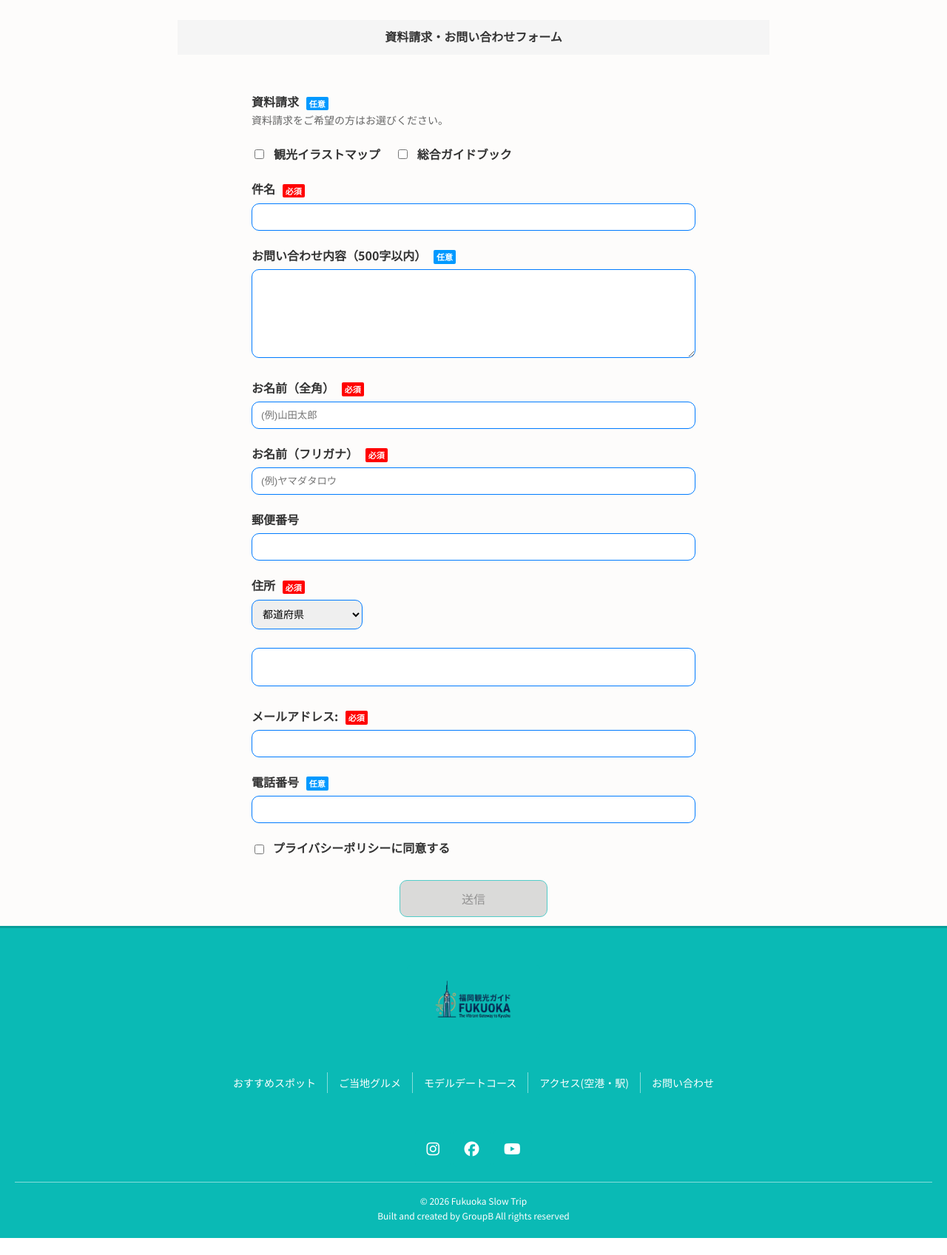
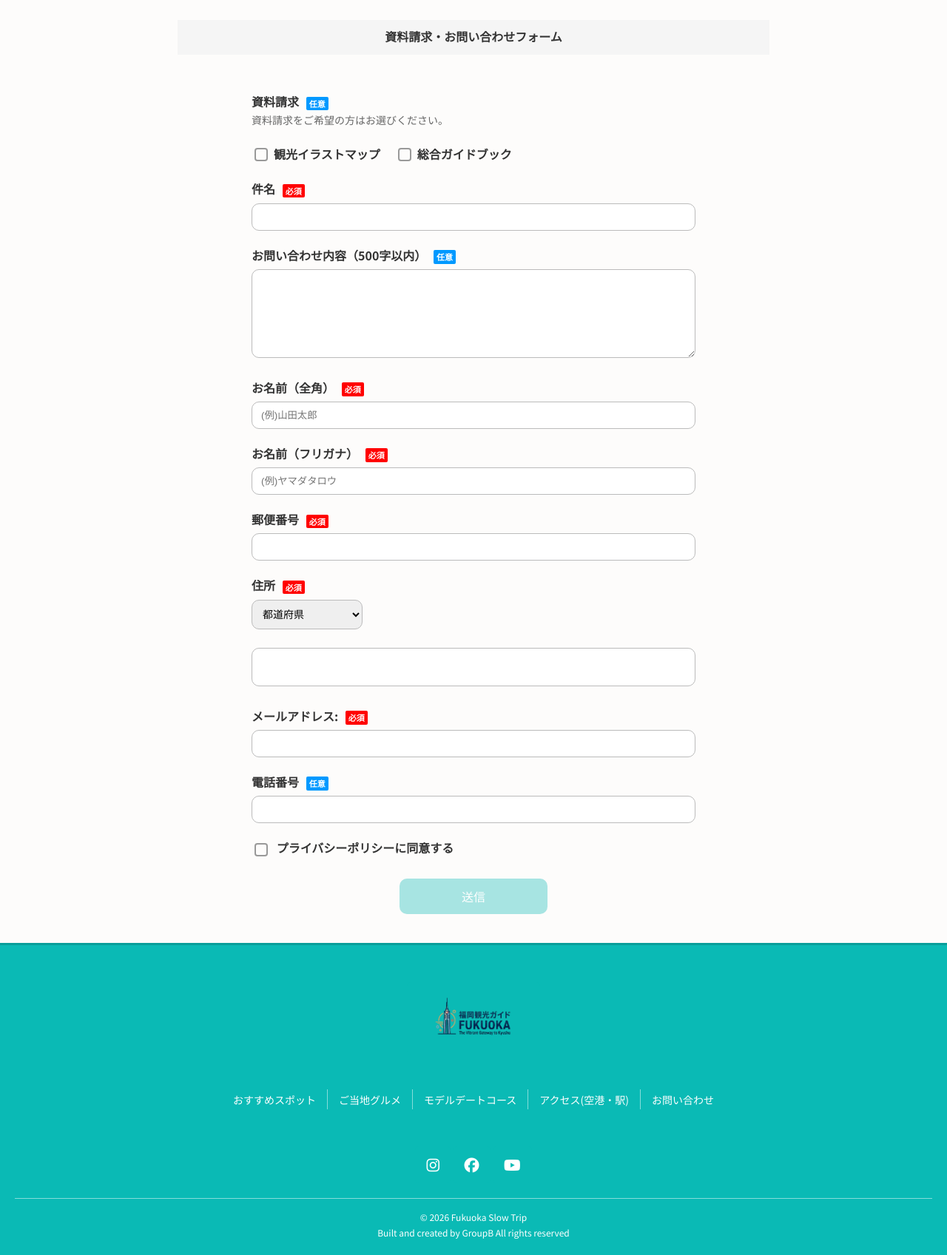
Before and after one commit to pythonyasu0706-cpu/kankou_project, a Flask app: page /contact in a window 1280 px wide. Shown: the part 881-2578 px from the top of the page at 74% size. Before the commit the page ends 2555 px from the top, so only its background shows below. Run offline with Flask 3, Linux system fonts and the light colour scheme; some libraries are stand-ins or nearby versions.

Commit message:
contact.css form.js contact.html result.html formhelpers.htmlの変更

```diff
--- a/static/css/pages/contact.css
+++ b/static/css/pages/contact.css
@@ -112,7 +103,7 @@ input[type="text"],
 input[type="email"],
 input[type="tel"],
 textarea {
-    border: 1px solid #007bff;
+    border: 1px solid #bbb;
     border-radius: 10px;
     background: #fff;
     padding: 10px 12px;
@@ -125,7 +116,7 @@ textarea {
 select {
     width: 150px;
     padding: 10px;
-    border: 1px solid #007bff;
+    border: 1px solid #bbb;
     margin-top: 5px;
     margin-bottom: 20px;
     border-radius: 10px;
@@ -150,12 +141,12 @@ textarea {
 /* ボタン */
 input[type="submit"],
 button[type="submit"] {
-    margin-top: 30px;
+    /* margin-top: 30px; */
     padding: 12px;
     width: 200px;
-    background: #fff;
-    color: var(--color-main);
-    border: 1px solid var(--color-main);
+    background: var(--color-main);
+    color: #fff;
+    border: none;
     border-radius: 10px;
     font-size: 16px;
     cursor: pointer;
@@ -187,9 +180,33 @@ button[type="submit"] {
 }
 
 input[type="checkbox"] {
-    accent-color: #1e90ff;
+    /* accent-color: #1e90ff;
     width: auto;
-    margin-right: 8px;
+    margin-right: 8px; */
+    appearance: none;
+    width: 18px;
+    height: 18px;
+    border: 2px solid #999;
+    border-radius: 4px;
+    cursor: pointer;
+}
+
+input[type="checkbox"]:checked {
+    background: none;
+    border-color: none;
+}
+
+/* チェックマーク */
+input[type="checkbox"]:checked::after {
+    content: "";
+    position: absolute;
+    top: 1px;
+    left: 4px;
+    width: 6px;
+    height: 9px;
+    border: solid #333;
+    border-width: 0 2px 2px 0;
+    transform: rotate(45deg);
 }
 
 .required {
@@ -220,7 +237,6 @@ input[type="checkbox"] {
 }
 
 .agree-box input {
-    width: auto;
     margin-right: 8px;
 }
 
@@ -353,6 +370,21 @@ form {
 
 .send-btn:hover {
     opacity: 0.8;
+}
+
+/* トップボタン */
+.top-btn {
+    display: inline-block;
+    margin-top: 20px;
+    padding: 10px 20px;
+    background: var(--color-main);
+    color: #fff;
+    text-decoration: none;
+    border-radius: 6px;
+}
+
+.form-group {
+    scroll-margin-top: 150px;
 }
 
 /* ==================
--- a/static/js/form.js
+++ b/static/js/form.js
@@ -32,4 +32,19 @@ document.addEventListener("DOMContentLoaded", function () {
         // チェック変更時
         agreeCheck.addEventListener("change", toggleSubmitButton);
     }
+
+    // エラー位置スクロール
+    const firstError = document.querySelector(".error-msg");
+
+    if (firstError) {
+        const field = firstError.closest(".form-group");
+
+        field.scrollIntoView({
+            behavior: "smooth",
+            // block: "center"
+            block: "start"
+        });
+
+        field.focus?.();
+    }
 });
--- a/templates/_formhelpers.html
+++ b/templates/_formhelpers.html
@@ -33,11 +33,11 @@
 
         {% else %}
 
-        {{ field(**kwargs) }}
+        {{ field(class_="field-input") }}
 
     {% endif %}
     {% for error in field.errors %}
-        <p class="error">{{ error }}</p>
+        <p class="error error-msg">{{ error }}</p>
     {% endfor %}
 
     </div>
--- a/templates/contact/contact.html
+++ b/templates/contact/contact.html
@@ -49,23 +49,33 @@
     <div class="catalog-box">
         {{ render_field(form.catalog) }}
     </div>
+    <div class="form-group error-field">
     {{ render_field(form.title) }}
     {{ render_field(form.note) }}
     {{ render_field(form.name) }}
     {{ render_field(form.kana) }}
-    <div class="form-group">
-        <label>郵便番号</label>
+    </div>
+    <div class="form-group error-field">
+        <label>郵便番号
+            <span class="required">必須</span>
+        </label>
         {{ form.zipcode(
         onKeyUp="AjaxZip3.zip2addr(this,'','area','address');"
         ) }}
+        {% for error in form.zipcode.errors %}
+            <p class="error error-msg">{{ error }}</p>
+        {% endfor %}
     </div>
-    <div class="form-group">
+    <div class="form-group error-field">
         <label>
             住所
             <span class="required">必須</span>
         </label>
         {{ form.area() }}<br>
         {{ form.address(class_="address-box") }}
+        {% for error in form.address.errors %}
+            <p class="error error-msg">{{ error }}</p>
+        {% endfor %}
     </div>
     {{ render_field(form.email) }}
     {{ render_field(form.tel) }}
@@ -75,6 +85,8 @@
             {{ form.agree.label.text }}
         </label>
     </div>
+    <br>
     <div class="submit">{{ form.submit(disabled=True, id="submit-btn") }}</div>
+    <br>
 </form>
 {% endblock %}
```
Also changed, not shown: other parts of static/css/pages/contact.css (+15 -21 lines), templates/contact/result.html (+7 -1 lines).
